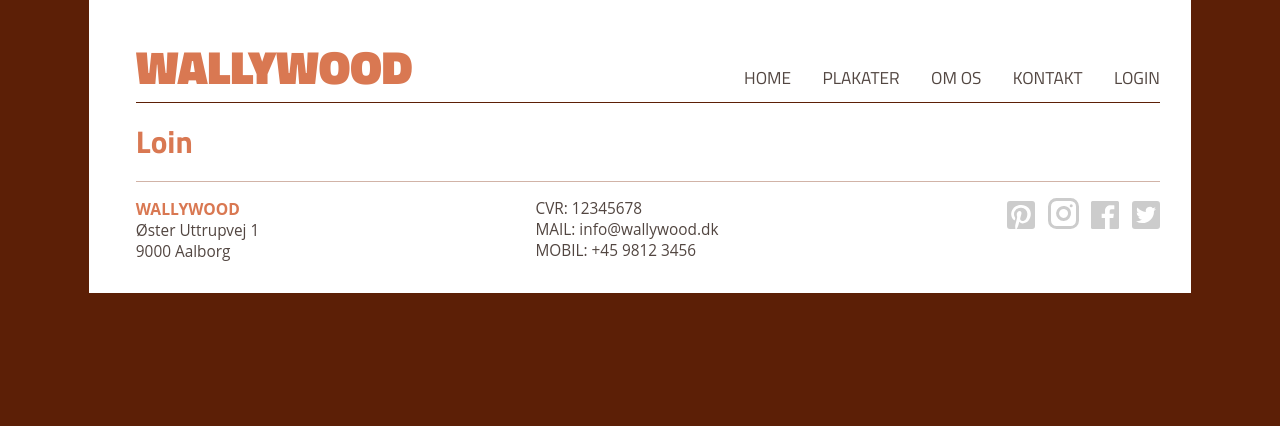
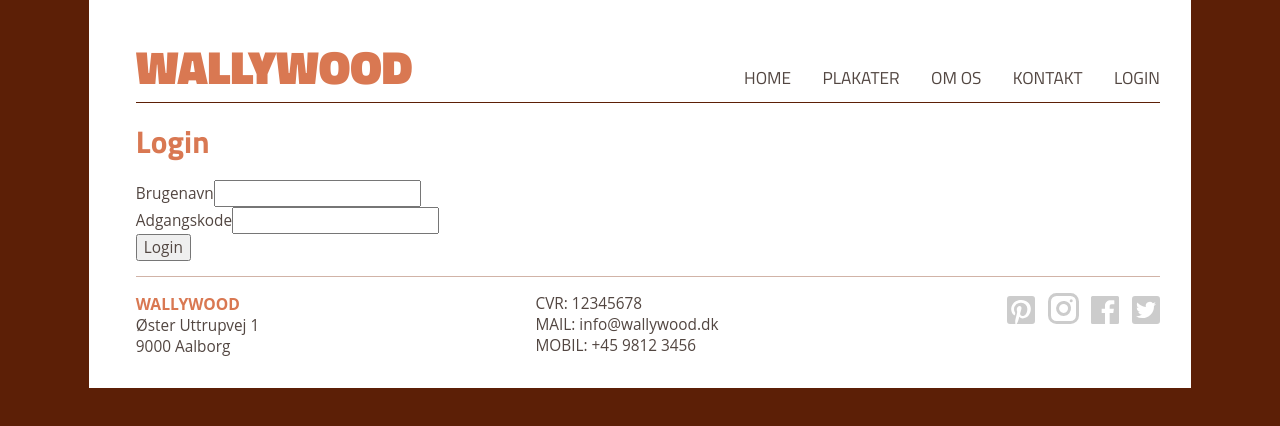
Before and after one commit to Senu14/wallywood_Frontend, a React (Create React App) app: page /Login in a window 1280 px wide. Shown: the top 426 px of the page. Built offline with nearby package versions, Linux system fonts and the light colour scheme; no server answers.

Commit message:
Login system

```diff
--- a/src/Components/App/PosterNList/PosterNList.jsx
+++ b/src/Components/App/PosterNList/PosterNList.jsx
@@ -1,5 +1,6 @@
 import axios from 'axios'
 import { createContext, useContext, useState, useEffect} from 'react'
+import Loin from '../../../Pages/Login/Login'
 
 const PosterContext = createContext()
 
@@ -14,8 +15,10 @@ const PosterProvider = ({children}) => {
                     const result = await axios.get('http://localhost:4000/poster')
                     sessionStorage.setItem('PosterList', JSON.stringify(result.data));
                     setPosterList(result.data)
+
                }
                getData()
+
           }
 
       }, [children]);
--- a/src/Components/Movies/Poster.jsx
+++ b/src/Components/Movies/Poster.jsx
@@ -32,8 +32,9 @@ const GenreList = () => {
 
   useEffect(() => {
     const getData = async () => {
-      const result = await axios.get('http://localhost:4000/genre')
+  const result = await axios.get('http://localhost:4000/genre')
       setData(result.data);
+
     }
     getData()
   }, [setData]);
@@ -58,7 +59,7 @@ const PosterList = () => {
 
   useEffect(() => {
     const getData = async () => {
-      const result = await axios.get(`http://localhost:4000/poster/${slug}`)
+      const result = await axios.get(`http://localhost:4000/poster/${slug}`)  // error message from your axios call.
       setData(result.data);
     }
     getData()
--- a/src/Pages/Login/Login.jsx
+++ b/src/Pages/Login/Login.jsx
@@ -1,10 +1,45 @@
+import { ContentWrapper } from "../../Components/App/ContentWrapper/contentWrapper";
+import axios from "axios";
 
 const Loin = () => {
+
+  const submitHandle = async e => {
+   const formdata = new URLSearchParams()
+   formdata.append('username', e.target.form.username.value)
+   formdata.append('password', e.target.form.password.value)
+   const endpoint = `http://localhost:4000/login`
+   try {
+    const result = await axios.post(endpoint, formdata)
+
+    handleSessionData(result.data.access_token)
+
+   }catch(err) {
+    console.error(`Kunne ikke logge ind: $(err)`)
+   }
+  }
+
+  const handleSessionData = data => {
+    if (data) {
+      sessionStorage.setItem('token',JSON.stringify(data))
+    }
+  }
   return (
-          <div>
-                <h1>Loin</h1>
+          <ContentWrapper title="Login">
+               <form method="post">
+                    <div>
+                        <label htmlFor="username">Brugenavn</label>
+                        <input type="text" name="username"/>
+                    </div>
+                    <div>
+                        <label htmlFor="adgangeskode">Adgangskode</label>
+                        <input type="password" name="password"/>
+                    </div>
+                    <div>
+                        <button type="button" onClick={e => submitHandle(e)}>Login</button>
+                    </div>
+               </form>
 
-          </div>
+          </ContentWrapper>
   );
 }
 
--- a/src/index.js
+++ b/src/index.js
@@ -1,8 +1,8 @@
+import { PosterProvider } from './Components/App/PosterNList/PosterNList.jsx';
 import { Globalstyle } from './Components/Styled/Global.style';
 import { ThemeProvider } from 'styled-components';
 import { theme } from './Components/Styled/Theme';
 import { BrowserRouter } from 'react-router-dom';
-import { PosterProvider } from './Components/App/PosterNList/PosterNList.jsx';
 import ReactDOM from 'react-dom/client';
 import React from 'react';
 import App from './App';
```
Also changed, not shown: src/Pages/Home/Home.jsx (+4 -3 lines), src/Components/Movies/PostersList.jsx (line endings or trailing spaces).
